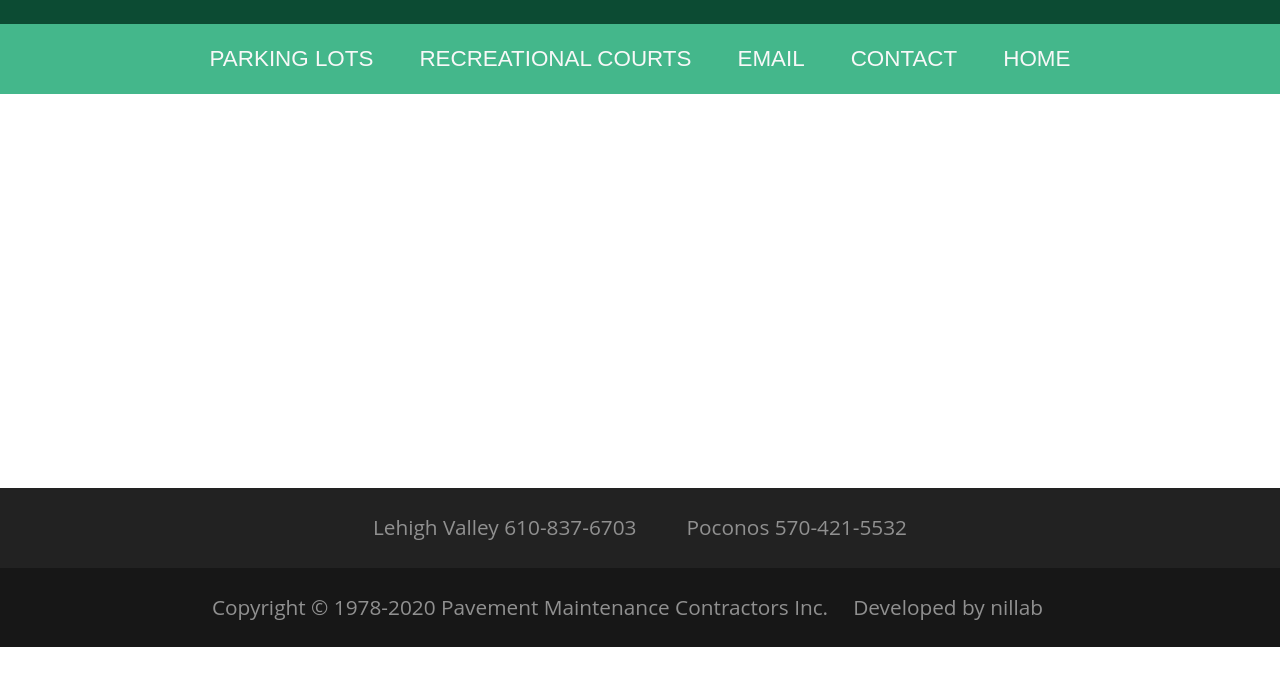
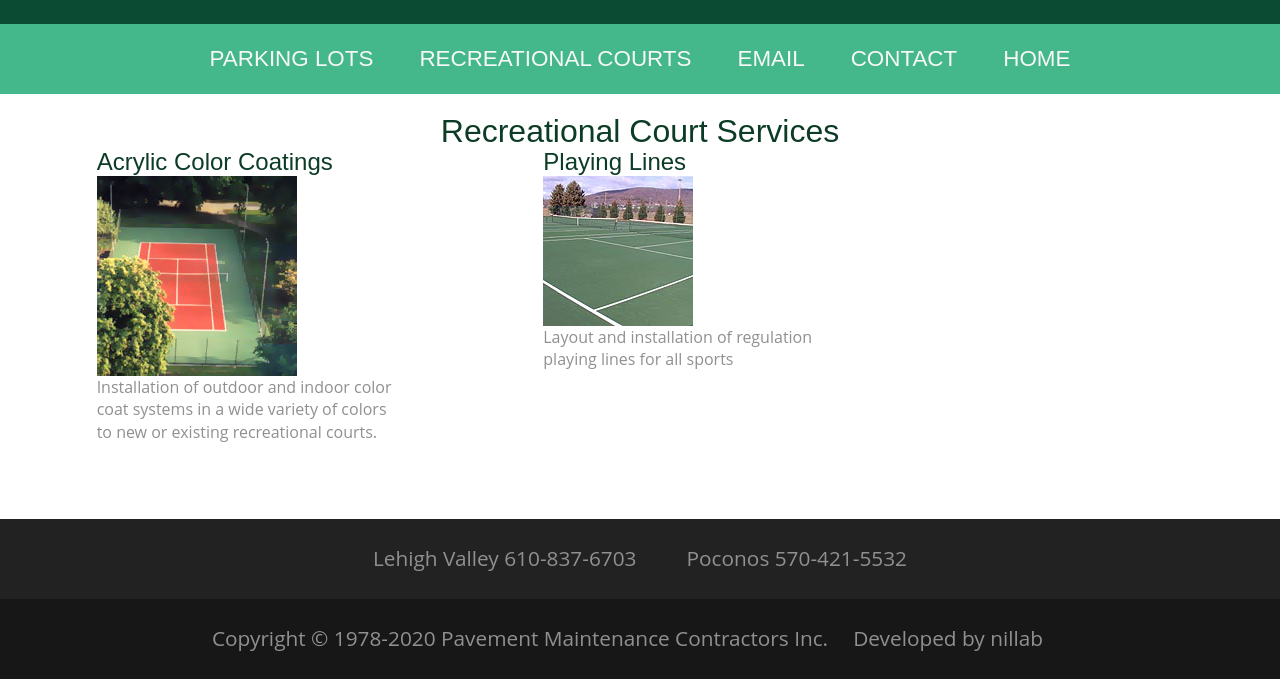
Before and after one commit to jfcland/pmci, a Gatsby site: page /recreational-court-services in a window 1280 px wide. Shown: the part 152-831 px from the top of the page. Before the commit the page ends 800 px from the top, so only its background shows below. Built offline with nearby package versions, Linux system fonts and the light colour scheme; Gatsby itself is replaced by a stand-in of ours; some icons are missing.

Commit message:
Add content.

```diff
--- a/src/pages/recreational-court-services.js
+++ b/src/pages/recreational-court-services.js
@@ -1,17 +1,37 @@
 import React from "react"
 import Layout from "../components/layout"
+
+import acc from "../static/img/acrylic-color-coatings.jpg"
+import pl from "../static/img/playing-lines.jpg"
 
 export default function Home() {
   return (
     <Layout>
       <div class="row service">
+        <h2>Recreational Court Services</h2>
         <div class="pmci-favicon"></div>
         <div class="row service">
           <div class="col-sm-3 col-md-3 col-md-offset-1 category-img">
             <a href="">
-              <img src="" />
+              <h3>Acrylic Color Coatings</h3>
+              <img src={acc} alt="acrylic-color-coatings" />
             </a>
+            <p>
+              Installation of outdoor and indoor color coat systems in a wide
+              variety of colors to new or existing recreational courts.
+            </p>
           </div>
+
+          <div class="col-sm-3 col-md-3 col-md-offset-1 category-img">
+            <a href="">
+              <h3>Playing Lines</h3>
+              <img src={pl} alt="playing lines" />
+            </a>
+            <p>
+              Layout and installation of regulation playing lines for all sports
+            </p>
+          </div>
+
           <div class="col-sm-3 col-md-2 category-teaser">
             <h3>
               <a href=""></a>
```
Also changed, not shown: src/static/img/acrylic-color-coatings.jpg (added), src/static/img/playing-lines.jpg (added).
